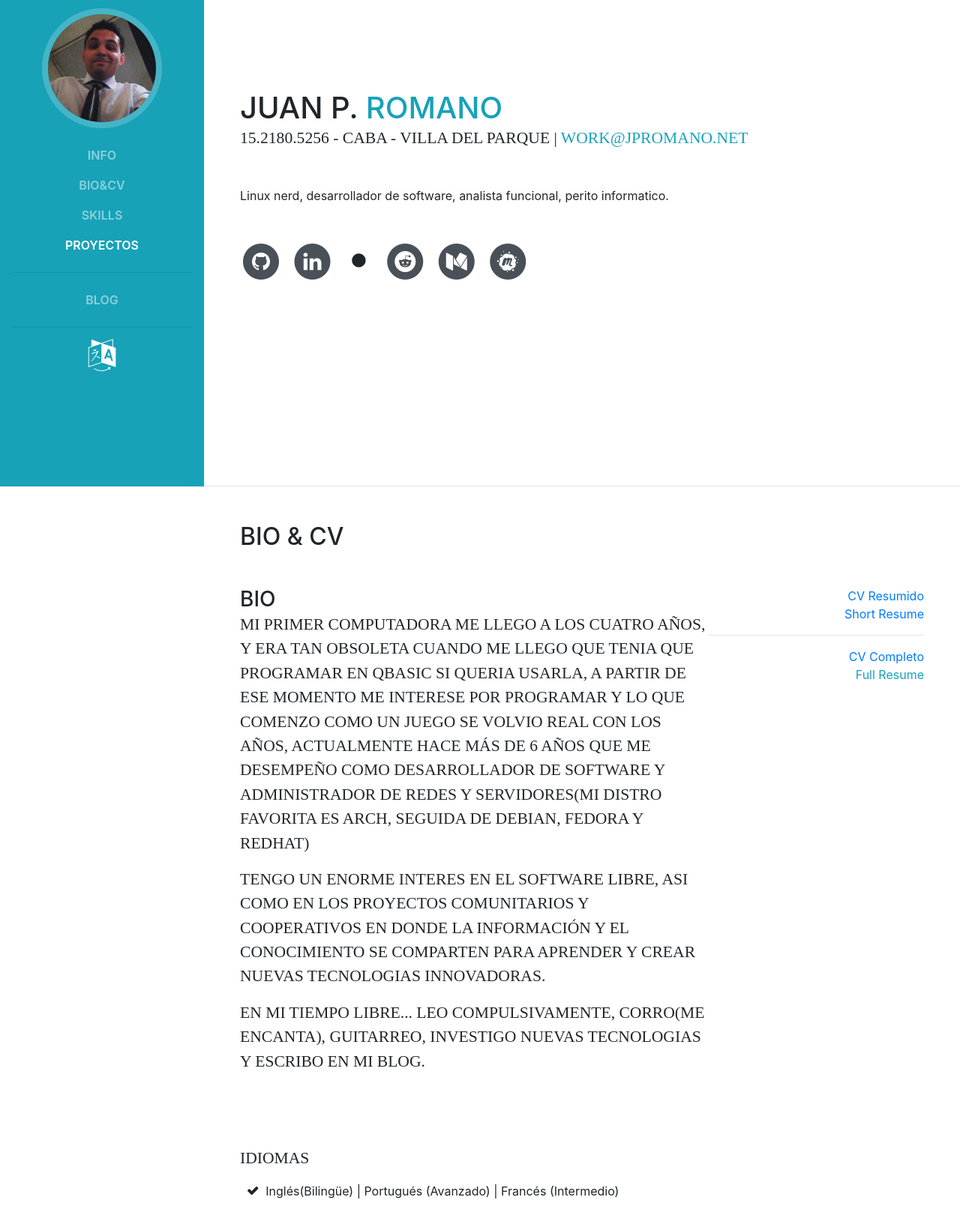
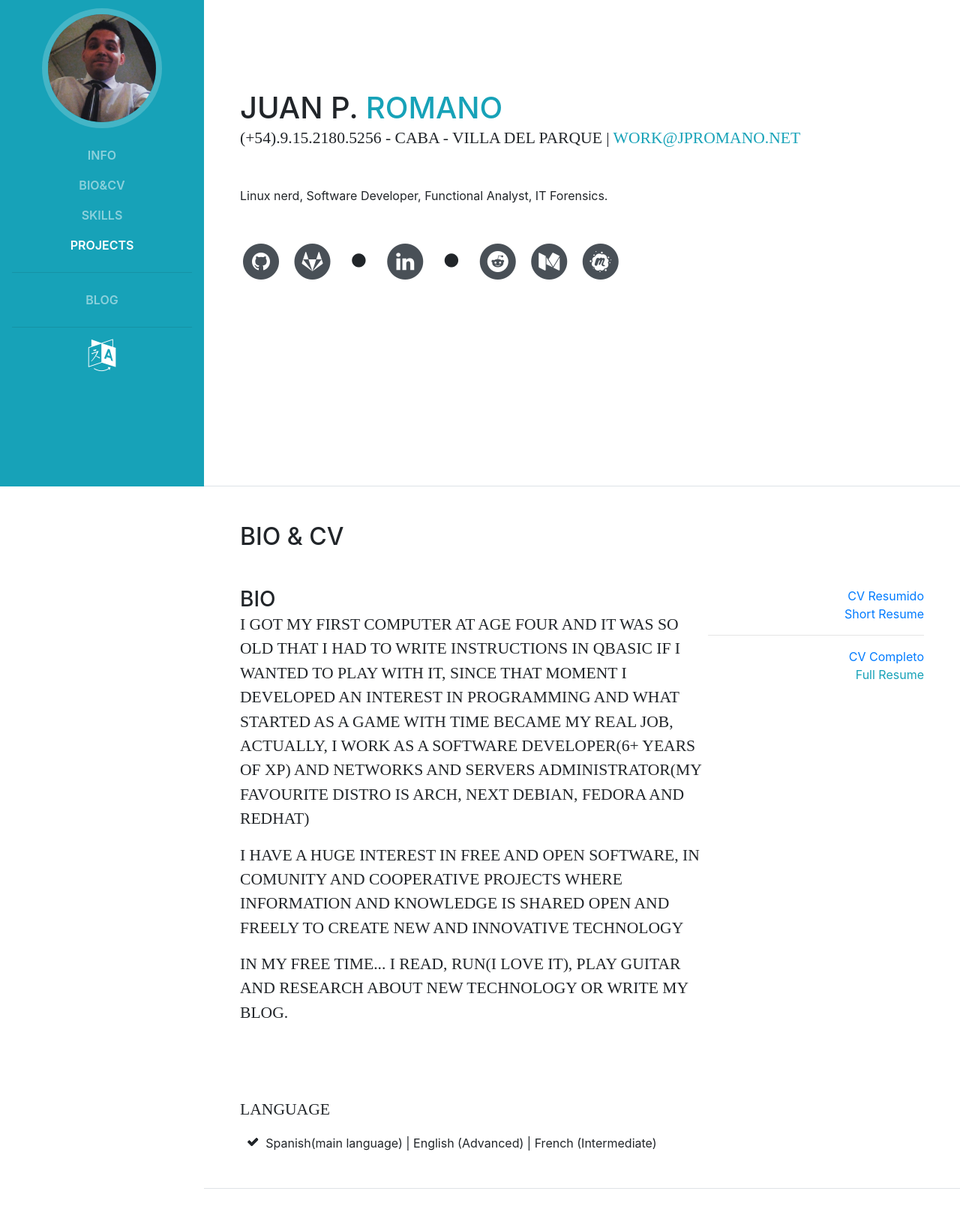
Before and after one commit to jpromanonet/personalSite, a website with bundled scripts: page 02_New_Site/en/index.html in a window 1280 px wide. Shown: the part 151-1780 px from the top of the page at 75% size. Built offline with nearby package versions, Linux system fonts and the light colour scheme; a web font is replaced by a local one.

Commit message:
New update
Gitlab link, english modal, more UI

```diff
--- a/02_New_Site/en/index.html
+++ b/02_New_Site/en/index.html
@@ -8,7 +8,7 @@
     <meta name="keywords" content="juan, pablo, romano, blog, bio, cv, proyectos, programacion, programador, desarrollador, desarrollo, analisis funcional, perito informatico, computacion, linux, hardware, software libre">
     <meta name="author" content="Juan P. Romano">
 
-    <title>Juan P. Romano | Inicio</title>
+    <title>Juan P. Romano | Start</title>
 
     <!-- Bootstrap core CSS -->
     <link href="vendor/bootstrap/css/bootstrap.min.css" rel="stylesheet">
@@ -51,7 +51,7 @@
             <a class="nav-link js-scroll-trigger" href="#skills">Skills</a>
           </li>
           <li class="nav-item">
-            <a class="nav-link js-scroll-trigger" href="#proyectos">Proyectos</a>
+            <a class="nav-link js-scroll-trigger" href="#proyectos">Projects</a>
           </li>
           <!--
           <li class="nav-item">
@@ -84,7 +84,7 @@
       <div class="modal-dialog" role="document">
         <div class="modal-content">
           <div class="modal-header">
-            <h5 class="modal-title" id="exampleModalLabel">Selecciona un idioma</h5>
+            <h5 class="modal-title" id="exampleModalLabel">Pick a language</h5>
               <button type="button" class="close" data-dismiss="modal" aria-label="Close">
                 <span aria-hidden="true">&times;</span>
               </button>
@@ -100,7 +100,7 @@
            </div>
            <div class="modal-footer">
              <button type="button" class="btn btn-danger" data-dismiss="modal">
-               CERRAR
+               CLOSE
              </button>
            </div>
          </div>
@@ -114,10 +114,10 @@
           <h1 class="mb-0">Juan P.
             <span class="text-info">Romano</span>
           </h1>
-          <div class="subheading mb-5">15.2180.5256 - CABA - Villa del Parque |
+          <div class="subheading mb-5">(+54).9.15.2180.5256 - CABA - Villa del Parque |
             <a class='text-info' href="mailto:work@jpromano.net">work@jpromano.net</a>
           </div>
-          <p class="mb-5">Linux nerd, desarrollador de software, analista funcional, perito informatico.</p>
+          <p class="mb-5">Linux nerd, Software Developer, Functional Analyst, IT Forensics.</p>
           <ul class="list-inline list-social-icons mb-0">
             <li class="list-inline-item">
               <a target="_blank" href="https://github.com/jpromanonet">
@@ -126,6 +126,19 @@
                   <i class="fa fa-github fa-stack-1x fa-inverse"></i>
                 </span>
               </a>
+            </li>
+            <li class="list-inline-item">
+              <a target="_blank" href="https://gitlab.com/jpromanonet">
+                <span class="fa-stack fa-lg">
+                  <i class="fa fa-circle fa-stack-2x"></i>
+                  <i class="fa fa-gitlab fa-stack-1x fa-inverse"></i>
+                </span>
+              </a>
+            </li>
+            <li class="list-inline-item">
+              <span class="fa-stack fa-lg">
+                <i class="fa fa-circle fa-stack-1x"></i>
+              </span>
             </li>
             <li class="list-inline-item">
               <a target="_blank" href="https://www.linkedin.com/in/juan-pablo-romano-7919b1127">
@@ -176,16 +189,15 @@
               <h3 class="mb-0">Bio</h3>
               <div class="subheading mb-3">
                 <p>
-                  Mi primer computadora me llego a los cuatro años, y era tan obsoleta cuando me llego que tenia que programar en QBasic si queria usarla, a partir de ese momento
-                  me interese por programar y lo que comenzo como un juego se volvio real con los años, actualmente hace más de 6 años que me desempeño como desarrollador de software
-                  y administrador de redes y servidores(Mi distro favorita es Arch, seguida de Debian, Fedora y RedHat)
+                  I got my first computer at age four and it was so old that i had to write instructions in QBasic if i wanted to play with it, since that moment i developed an interest
+                  in programming and what started as a game with time became my real job, actually, i work as a software developer(6+ years of xp) and networks and servers administrator(My favourite
+                  distro is Arch, next Debian, Fedora and RedHat)
                 </p>
                 <p>
-                  Tengo un enorme interes en el Software Libre, asi como en los proyectos comunitarios y cooperativos en donde la información y el conocimiento se comparten para aprender y crear
-                  nuevas tecnologias innovadoras.
+                  I have a huge interest in Free and Open Software, in comunity and cooperative projects where information and knowledge is shared open and freely to create new and innovative technology
                 </p>
                 <p>
-                  En mi tiempo libre... leo compulsivamente, corro(me encanta), guitarreo, investigo nuevas tecnologias y escribo en mi blog.
+                  In my free time... i read, run(i love it), play guitar and research about new technology or write my blog.
                 </p>
               </div>
             </div>
@@ -213,15 +225,15 @@
           </div>
           </div>
           <hr>
-          <div class="subheading mb-3">IDIOMAS</div>
+          <div class="subheading mb-3">Language</div>
           <ul class="fa-ul mb-0">
             <li>
               <i class="fa-li fa fa-check"></i>
-              Inglés(Bilingüe) |
+              Spanish(main language) |
               <i class="fa-li fa fa-check"></i>
-              Portugués (Avanzado) |
+              English (Advanced) |
               <i class="fa-li fa fa-check"></i>
-              Francés (Intermedio)
+              French (Intermediate)
             </li>
           </ul>
 
@@ -320,19 +332,18 @@
 
       <section class="resume-section p-3 p-lg-5 d-flex flex-column" id="proyectos">
         <div class="my-auto">
-          <h2 class="mb-5">Proyectos</h2>
+          <h2 class="mb-5">Projects</h2>
 
           <div class="resume-item d-flex flex-column flex-md-row mb-5">
             <div class="resume-content mr-auto">
               <h3 class="mb-0">[Code_Challenges]</h3>
               <div class="subheading mb-3">
                 <p>
-                  Un micro-proyecto que nace a partir de la idea de mejorar mis habilidades como programador(y que me permita escribir codigo todos los dias), entonces despues
-                  de una rapida busqueda en Google, tuve la idea de armar un sitio en donde voy subiendo todo el codigo que escriba mientras
-                  llevo a cabo diferentes desafios de programación, como: #100DaysOfCode o #180Websites180Days.
+                  A micro project that born from the idea of improve my skills as a developer, writing code everyday and after a quick Google search, i came with the idea of building
+                  a site where i could upload all my code meanwhile i complete different coding challenges such as: #100DaysOfCode or #180Websites180Days.
                 </p>
                 <p>
-                  En el sitio podes ver los diferentes proyectos que voy armando durante el desarrollo de los desafios.
+                  In the site you could see the different project i'm building through the course of the challenges.
                 </p>
                 </div>
             </div>
```
